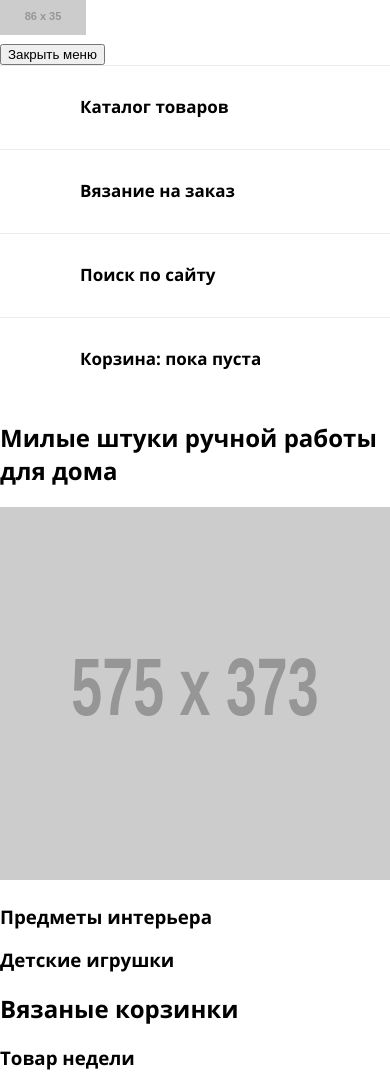
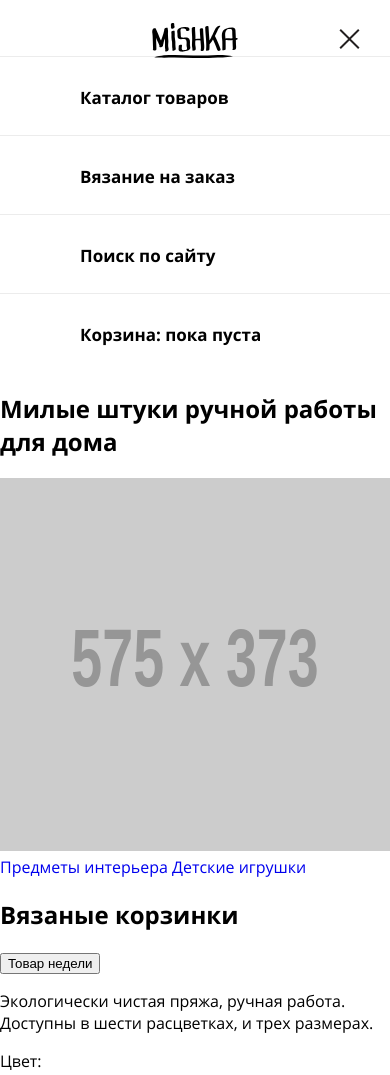
Before and after one commit to AnastasiaGer/1019201-mishka-17, a plain HTML site: page source/index.html in a window 390 px wide. Shown: the top 1075 px of the page. Drawn offline with nearby package versions, Linux system fonts and the light colour scheme; files that its build step writes are made by us from their sources.

Commit message:
Стилизация Header

```diff
--- a/source/index.html
+++ b/source/index.html
@@ -17,15 +17,28 @@
 
         <div class="page-header__logo">
           <picture>
-            <img class="page-header__top-logo" src="http://placehold.it/86x35" alt="Магазин вязаных изделий Мишка">
+            <source media="(min-width: 1200px)" srcset="img/logo-desktop.svg">
+            <source media="(min-width: 768px)" srcset="img/logo-tablet.svg">
+            <img class="page-header__top-logo" src="img/logo-mobile.svg" alt="Магазин вязаных изделий Мишка">
           </picture>
-        </div>
-
         <div class="main-nav__control">
           <button class="main-nav__btn main-nav__btn-open hidden" type="button">
+            <svg class="main-nav__btn-icon  main-nav__btn-icon--menu" width="23" height="21" version="1.1" id="Layer_1"
+              xmlns="http://www.w3.org/2000/svg" xmlns:xlink="http://www.w3.org/1999/xlink" x="0px" y="0px"
+              viewBox="0 0 19.958 14" enable-background="new 0 0 19.958 14" xml:space="preserve">
+              <rect fill="#231F20" width="19.958" height="2" />
+              <rect y="6" fill="#231F20" width="19.958" height="2" />
+              <rect y="12" fill="#231F20" width="19.958" height="2" />
+            </svg>
             Открыть меню
           </button>
           <button class="main-nav__btn main-nav__btn-close" type="button">
+            <svg class="main-nav__btn-icon  main-nav__btn-icon--cross" width="25" height="23" version="1.1" id="Layer_1"
+              xmlns="http://www.w3.org/2000/svg" xmlns:xlink="http://www.w3.org/1999/xlink" x="0px" y="0px"
+              viewBox="0 0 20.514 20.512" enable-background="new 0 0 20.514 20.512" xml:space="preserve">
+              <polygon fill="#231F20"
+                points="20.513,1.414 19.099,0 10.256,8.842 1.414,0 0,1.414 8.842,10.256 0,19.098 1.414,20.512 10.256,11.67 19.099,20.512 20.513,19.098 11.671,10.256 " />
+            </svg>
             Закрыть меню
           </button>
         </div>
@@ -37,9 +50,6 @@
           <li class="main-nav__item">
             <a class="main-nav__link" href="form.html">Вязание на заказ</a>
           </li>
-        </ul>
-
-        <ul class="main-nav__list user-list">
           <li class="main-nav__item user-list__item">
             <a class="main-nav__link user-list__search" href="https://echo.htmlacademy.ru">Поиск по сайту</a>
           </li>
@@ -48,24 +58,27 @@
           </li>
         </ul>
       </nav>
-      <div class="banner">
-        <h2 class="banner-header">Милые штуки ручной работы для дома</h2>
-        <img class="page-header__title-image" src="http://placehold.it/575x373" width="575" height="373" alt="Милые штуки ручной
-              работы для дома">
-      </div>
     </header>
 
     <main class="page-content">
 
       <section class="page-intro  page-intro--decorated">
-        <h3 class="page-intro__content">Предметы интерьера</h3>
-        <h3 class="page-intro__content">Детские игрушки</h3>
+        <div class="page-intro__banner">
+          <h2 class="page-intro-header">Милые штуки ручной работы для дома</h2>
+          <img class="page-header__title-image" src="http://placehold.it/575x373" width="575" height="373" alt="Милые штуки ручной
+                    работы для дома">
+        </div>
+
+        <!-- Сылкой должен быть не текст, а блок???-->
+        <a class="page-intro__link" href="https://echo.htmlacademy.ru">Предметы интерьера</a>
+        <a class="page-intro__link" href="https://echo.htmlacademy.ru">Детские игрушки<a>
       </section>
 
       <section class="popular">
 
         <h2 class="popular__item">Вязаные корзинки</h2>
-        <h3 class="popular__title">Товар недели</h3>
+        <!--Кнопка на появление модального окна-->
+        <button class="popular__title" type="button">Товар недели</button>
         <div class="popular-item--wrap">
 
           <div class="popular__item--description">
@@ -187,6 +200,7 @@
   </div>
 
   <div class="overlay"></div>
+
   <div class="modal-form">
     <div class="modal-form__wrap">
       <h2 class="modal-form__header">Добавить в корзину</h2>
@@ -231,6 +245,8 @@
     </div>
   </div>
 
+  <script src="js/app.js"></script>
+
 </body>
 
 </html>
--- /dev/null
+++ b/source/js/app.js
@@ -0,0 +1,23 @@
+var mainNavigation = document.querySelector(".main-nav");
+
+	var mainNvaigationItems = mainNavigation.querySelector(".main-nav__list");
+	var btnOpenNavigation = mainNavigation.querySelector(".main-nav__btn-open");
+	var btnCloseNavigation = mainNavigation.querySelector(".main-nav__btn-close");
+
+	mainNavigation.classList.remove("main-nav--nojs");
+
+	btnOpenNavigation.addEventListener("click", function(){
+	  if(mainNvaigationItems.classList.contains("hidden")){
+	    mainNvaigationItems.classList.remove("hidden");
+	    btnOpenNavigation.classList.add("hidden");
+	    btnCloseNavigation.classList.remove("hidden");
+	  }
+	});
+
+	btnCloseNavigation.addEventListener("click", function(){
+	  if(!mainNvaigationItems.classList.contains("hidden")){
+	    mainNvaigationItems.classList.add("hidden");
+	    btnOpenNavigation.classList.remove("hidden");
+	    btnCloseNavigation.classList.add("hidden");
+	  }
+	});
--- a/source/sass/blocks/main-nav.scss
+++ b/source/sass/blocks/main-nav.scss
@@ -4,6 +4,8 @@
   * ===========================================================
 */
 .main-nav {
+  position: relative;
+
   font-size: 18px;
   line-height: 40px;
   font-family: "Open Sans", "Arial", sans-serif;
@@ -11,6 +13,12 @@
   font-size: 17px;
   font-weight: 700;
   line-height: 24px;
+
+  z-index: 100;
+
+  &--nojs .main-nav__btn {
+  display: none;
+  }
 }
 
 .main-nav__list {
@@ -21,7 +29,9 @@
 
   overflow: hidden;
 }
+
 .main-nav__item {
+  height: 79px;
   box-shadow: 0 1px 0 #ececec, inset 0 1px 0 #ececec;
 }
 
@@ -45,11 +55,63 @@
     cursor: pointer;
   }
 }
+
+.main-nav__control {
+  position: relative;
+
+  min-height: 56px;
+}
+
+.main-nav__btn {
+  position: relative;
+
+  float: right;
+
+  margin: 5px;
+  padding: 0;
+
+  width: 20px;
+  height: 14px;
+
+  font-size: 0;
+
+  background-color: transparent;
+  cursor: pointer;
+  border: none;
+  outline: none;
+}
+
+.main-nav__btn-icon {
+  position: absolute;
+
+  top: 50%;
+  left: 50%;
+
+  fill: #81b3d2;
+
+  &--menu {
+    width: 20px;
+    height: 14px;
+
+    margin-top: 20px;
+    margin-left: -36px;
+  }
+
+   &--cross {
+    width: 21px;
+    height: 20px;
+
+    margin-top: 16.5px;
+    margin-left: -36.5px;
+  }
+}
+
 /**
     * ===========================================================
     * MAIN NAVIGATION tablet/desktop
     * ===========================================================
 */
+
 @media (min-width: $tablet-width) {
   .main-nav__list {
     display: flex;
--- a/source/sass/blocks/page-header.scss
+++ b/source/sass/blocks/page-header.scss
@@ -8,6 +8,19 @@
   padding: 0;
 }
 
+.page-header__top-logo {
+    position: absolute;
+
+    top: 23px;
+    left: 52%;
+
+    margin-left: -51px;
+
+    width: 86px;
+    height: 35px;
+
+    z-index: 100;
+  }
 /**
   * ===========================================================
   * MAIN NAVIGATION tablet
```
Also changed, not shown: source/catalog.html (+5 -0 lines), source/form.html (+2 -0 lines). Lines whose indentation alone changed are shown as unchanged.
